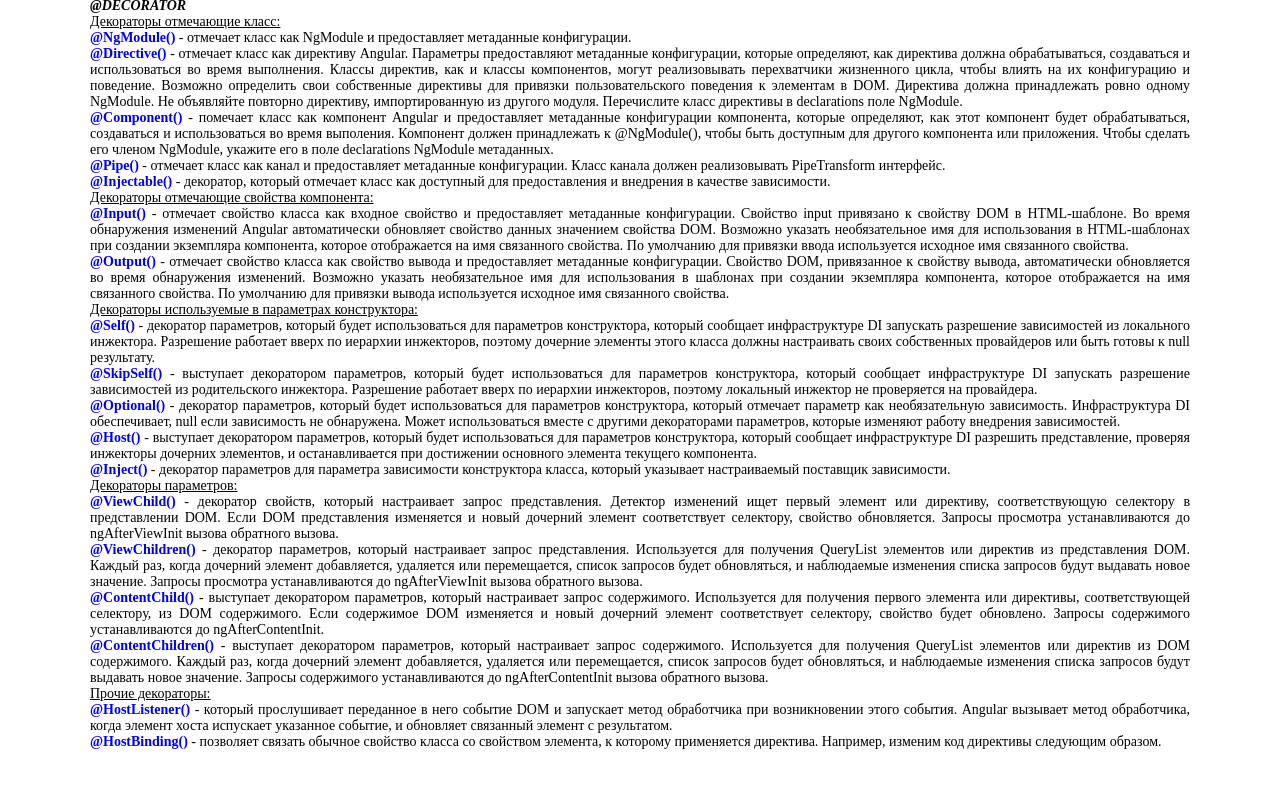
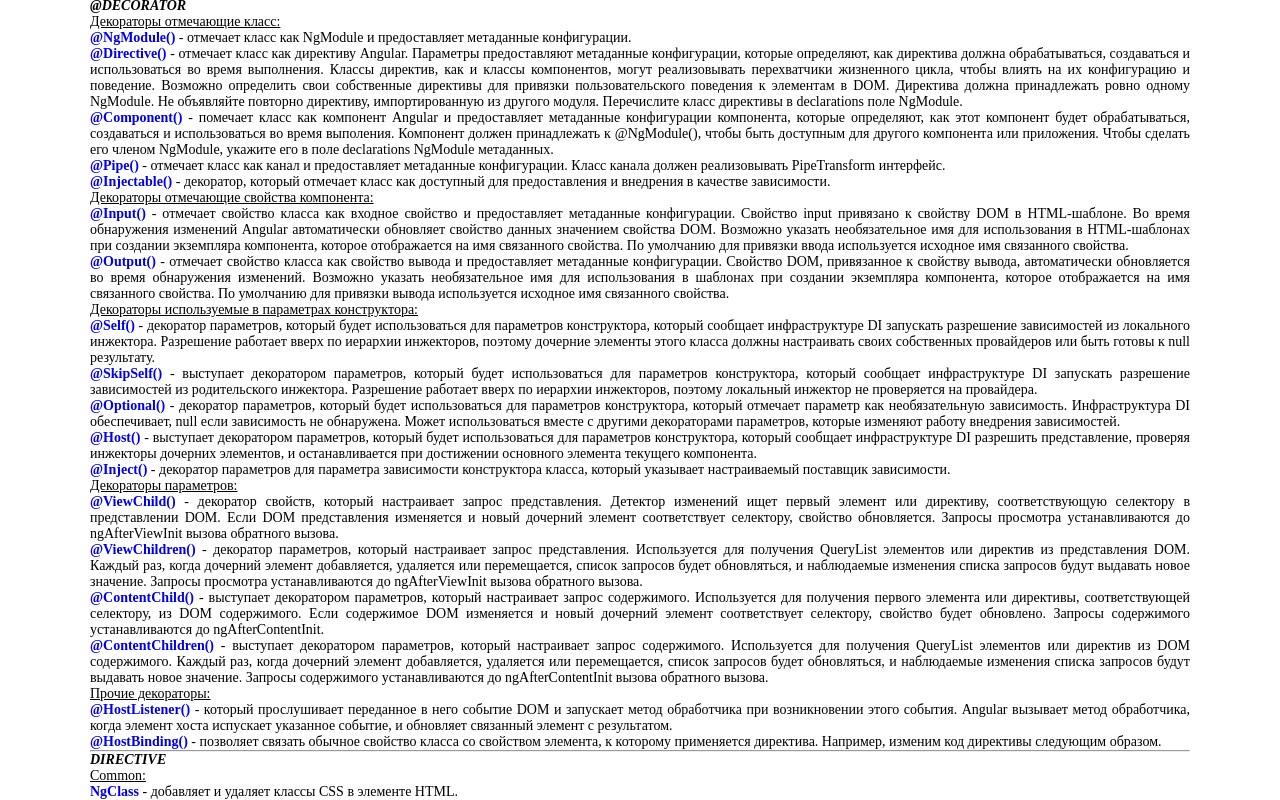
Before and after one commit to ArtemKashirin/API, an Angular app: page / in a window 1280 px wide. Shown: the part 454-1254 px from the top of the page. Before the commit the page ends 1204 px from the top, so only its background shows below. Built offline with nearby package versions, Linux system fonts and the light colour scheme.

Commit message:
DIRECTIVE: NgClass

```diff
--- a/src/app/app.component.html
+++ b/src/app/app.component.html
@@ -40,3 +40,7 @@
 <p><u>Прочие декораторы:</u></p>
 <app-host-listener></app-host-listener>
 <app-host-binding></app-host-binding>
+<hr>
+<p><b><i>DIRECTIVE</i></b></p>
+<p><u>Common:</u></p>
+<app-ng-class></app-ng-class>
--- a/src/app/app.module.ts
+++ b/src/app/app.module.ts
@@ -40,6 +40,7 @@
 import { ViewChildrenComponent } from './decorator/view-children/view-children.component';
 import { InjectComponent } from './decorator/inject/inject.component';
 import { InjectableComponent } from './decorator/injectable/injectable.component';
+import { NgClassComponent } from './directive/ng-class/ng-class.component';
 
 
 @NgModule({
@@ -82,6 +83,7 @@
     ViewChildrenComponent,
     InjectComponent,
     InjectableComponent,
+    NgClassComponent,
   ],
   imports: [
     BrowserModule,
--- /dev/null
+++ b/src/app/directive/ng-class/ng-class.component.html
@@ -0,0 +1,14 @@
+<p><b><a [href] = "this.NgClass">NgClass</a></b> - добавляет и удаляет классы CSS в элементе HTML.</p>
+<!--<div>-->
+<!--  <p>Классы CSS обновляются в зависимости от типа выражения:</p>-->
+<!--  <ul>-->
+<!--    <li><i>string</i> - добавляются классы CSS, перечисленные в строке (разделенные пробелами);</li>-->
+<!--    <li><i>Array</i> - добавлены классы CSS, объявленные как элементы Array;</li>-->
+<!--    <li><i>Object</i> - ключи - это классы CSS, которые добавляются, когда выражение, указанное в значении, оценивается как истинное-->
+<!--      значение, в противном случае они удаляются.-->
+<!--    </li>-->
+<!--  </ul>-->
+<!--  <p [ngClass] = "'string1 string2'">String</p>-->
+<!--  <p [ngClass] = "['array1, array2']">Array</p>-->
+<!--  <p [ngClass] = "{'object1': true, 'object2': false, 'object3, object4': true}">Object</p>-->
+<!--</div>-->
--- /dev/null
+++ b/src/app/directive/ng-class/ng-class.component.ts
@@ -0,0 +1,17 @@
+import {Component, OnInit} from '@angular/core';
+
+@Component({
+  selector: 'app-ng-class',
+  templateUrl: './ng-class.component.html',
+  styleUrls: ['./ng-class.component.scss']
+})
+export class NgClassComponent implements OnInit {
+  public NgClass: string = 'https://angular.io/api/common/NgClass';
+
+  constructor() {
+  }
+
+  ngOnInit(): void {
+  }
+
+}
```
Also changed, not shown: src/app/directive/ng-class/ng-class.component.scss (added).
